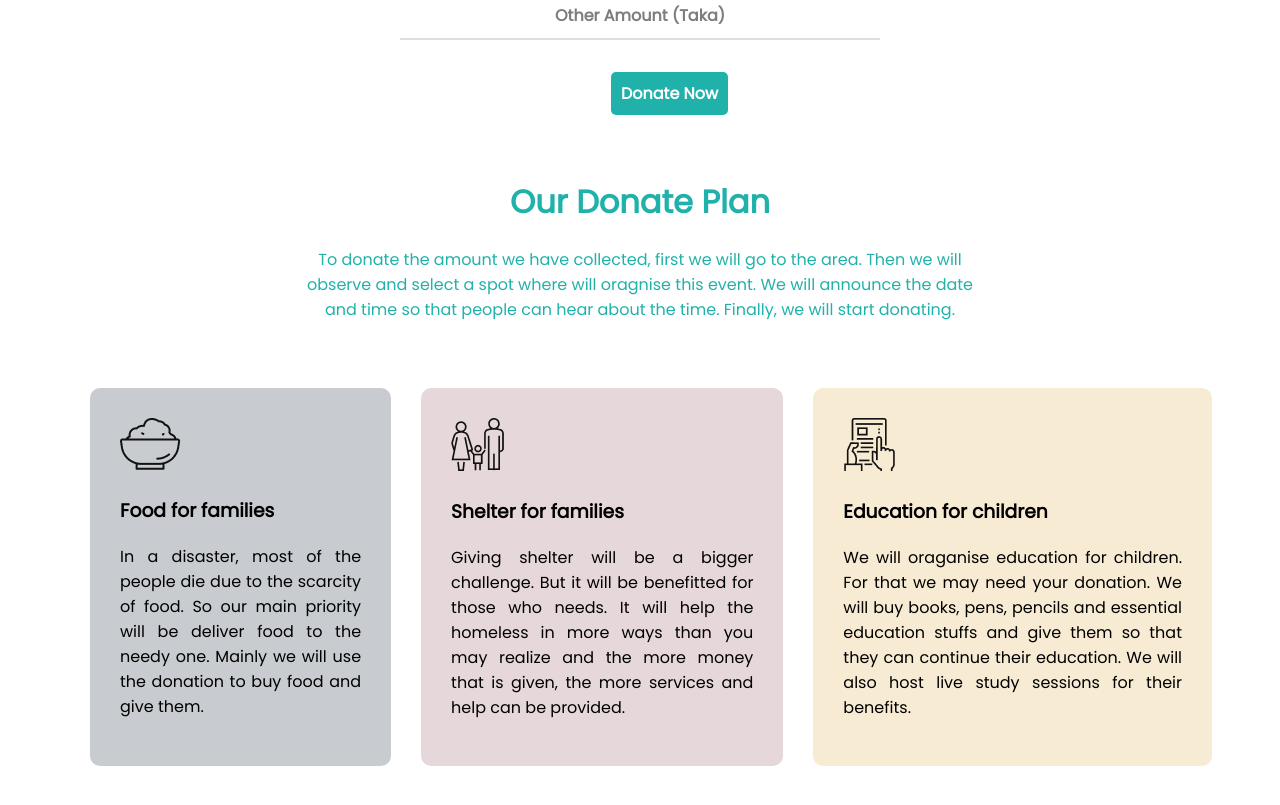
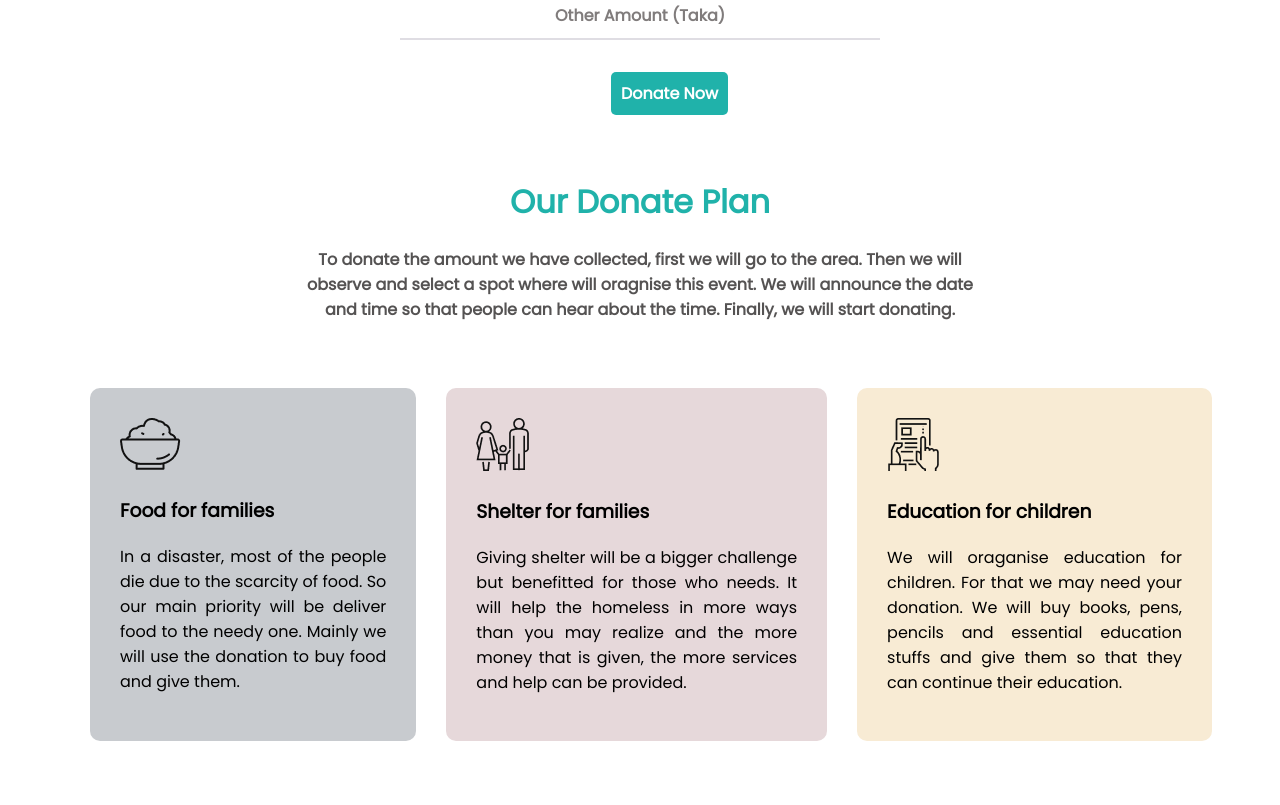
Before and after one commit to fferdous151/Assignment-1, a plain HTML site: page index.html in a window 1280 px wide. Shown: the part 953-1758 px from the top of the page. Drawn offline with Linux system fonts and the light colour scheme.

Commit message:
third-1 section

```diff
--- a/index.html
+++ b/index.html
@@ -66,7 +66,7 @@
         <div class="shelter">
             <img src="images/shelter.png" alt="">
             <h3 class="header-3">Shelter for families</h3>
-            <p class="paragraph-3">Giving shelter will be a bigger challenge. But it will be benefitted for those who
+            <p class="paragraph-3">Giving shelter will be a bigger challenge but benefitted for those who
                 needs. It will help
                 the
                 homeless in more ways than you may realize and the more money that is given, the more services and help
@@ -77,8 +77,7 @@
             <h3 class="header-3">Education for children</h3>
             <p class="paragraph-3">We will oraganise education for children. For that we may need your donation. We will
                 buy books, pens,
-                pencils and essential education stuffs and give them so that they can continue their education. We will
-                also host live study sessions for their benefits.</p>
+                pencils and essential education stuffs and give them so that they can continue their education. </p>
         </div>
     </section>
 
--- a/style.css
+++ b/style.css
@@ -34,7 +34,8 @@ body {
 
 .paragraph-1 {
     text-align: center;
-    color: lightseagreen;
+    color: rgb(85, 83, 83);
+    font-weight: 700;
     padding-left: 300px;
     padding-right: 300px;
 }
```
